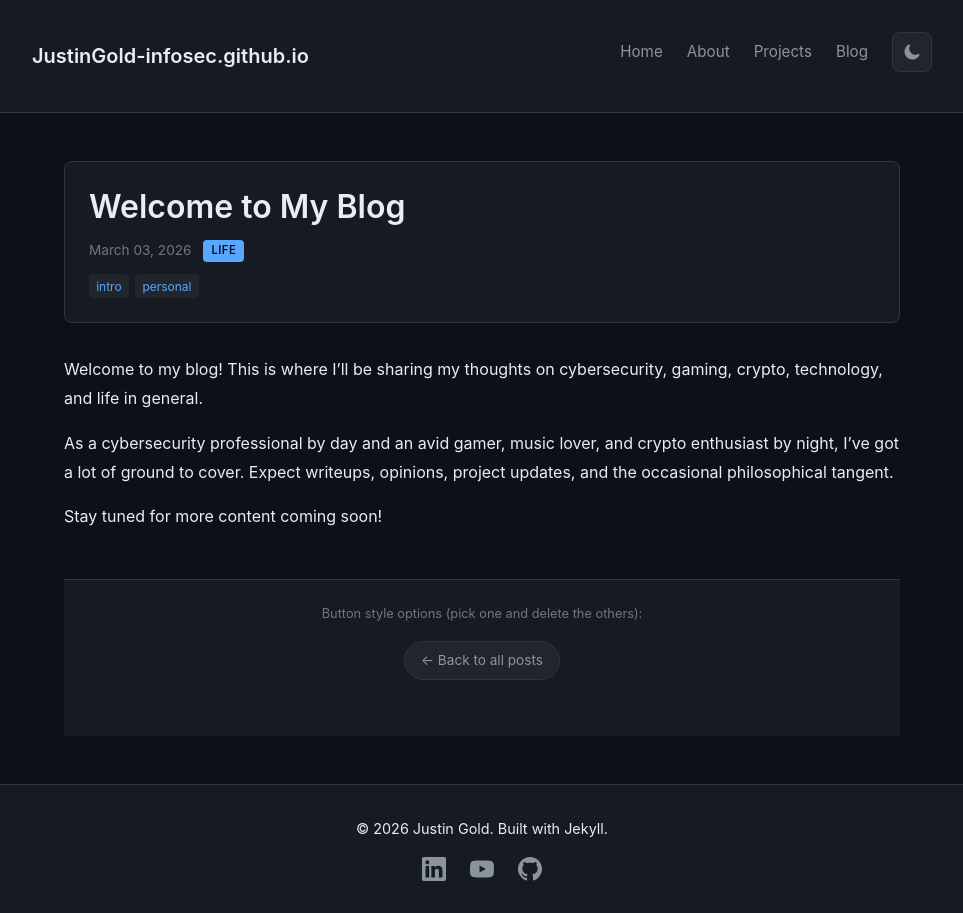
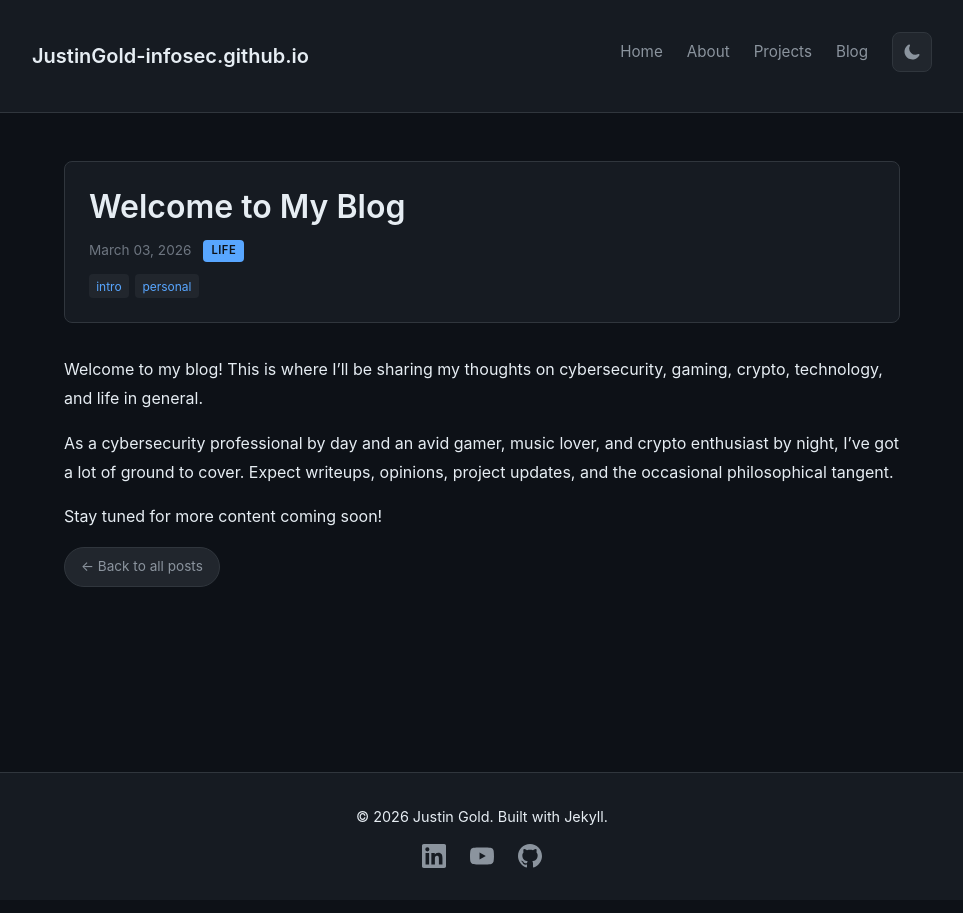
Before and after one commit to JustinGold-infosec/JustinGold-infosec.github.io, a Jekyll site: the page built from _posts/2026-03-04-welcome-to-my-blog.md, in a window 1280 px wide. Shown: the whole page, without its empty margins (158-1121 px from the left). Built offline with Jekyll 4.4.1, drawn with Linux system fonts in a browser that asks for light colours.

Commit message:
Remove button style options from post footer
Removed footer content related to button style options.

```diff
--- a/_layouts/post.html
+++ b/_layouts/post.html
@@ -24,8 +24,6 @@ layout: default
     {{ content }}
   </div>
 
-  <footer class="post-footer">
-    <p style="color: var(--text-muted); font-size: 0.8rem; margin-bottom: 1rem;">Button style options (pick one and delete the others):</p>
     <a href="{{ '/blog/' | relative_url }}" class="back-link-pill">← Back to all posts</a>
   </footer>
 </article>
```
